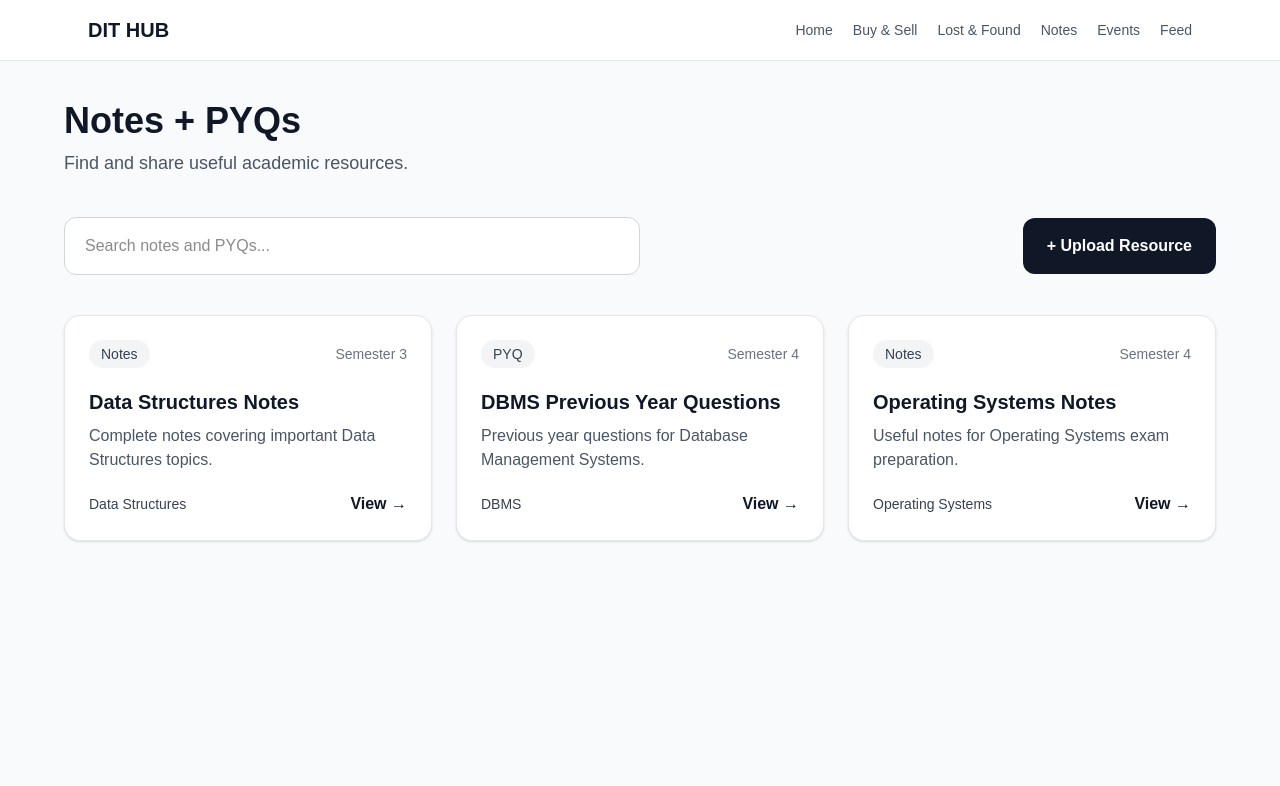
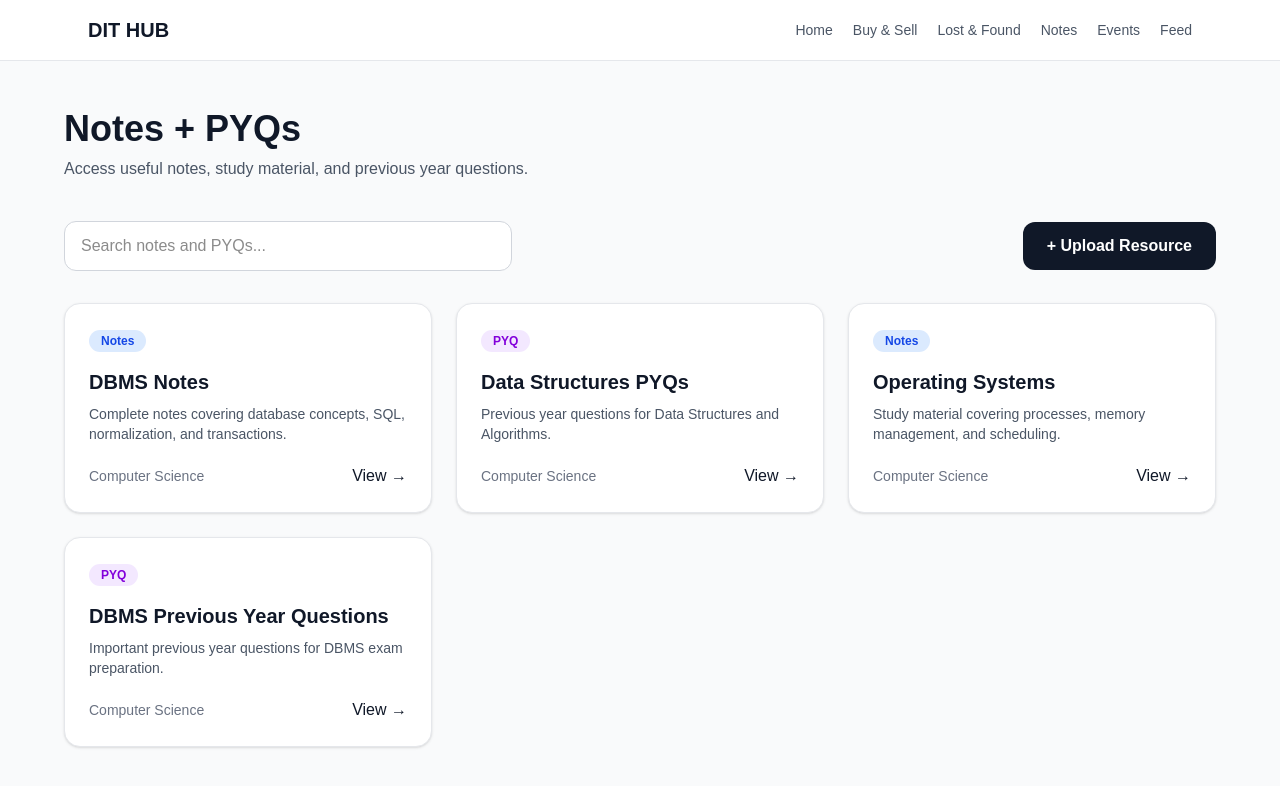
Before and after one commit to JatinPundir-0087/dit-hub, a Next.js app: page /notes in a window 1280 px wide. Shown: the top 786 px of the page. Built offline with nearby package versions, Linux system fonts and the light colour scheme.

Commit message:
Create events page

```diff
--- a/app/events/page.tsx
+++ b/app/events/page.tsx
@@ -1,101 +1,106 @@
 export default function Events() {
-  const events = [
-    {
-      title: "Tech Fest 2026",
-      date: "March 15, 2026",
-      location: "DIT University Campus",
-      description:
-        "A university-wide technology festival featuring competitions, workshops, and student projects.",
-      category: "Technology",
-    },
-    {
-      title: "Coding Competition",
-      date: "March 20, 2026",
-      location: "Computer Science Department",
-      description:
-        "Test your programming and problem-solving skills against fellow DIT students.",
-      category: "Competition",
-    },
-    {
-      title: "Cultural Night",
-      date: "March 28, 2026",
-      location: "University Auditorium",
-      description:
-        "An evening of music, dance, performances, and celebrations by DIT students.",
-      category: "Cultural",
-    },
-  ];
-
   return (
-    <main className="min-h-screen bg-gray-50 px-6 py-12 text-gray-900">
+    <main className="min-h-screen bg-gray-50 px-6 py-12">
       <div className="mx-auto max-w-6xl">
-        <div className="flex flex-col gap-6 sm:flex-row sm:items-start sm:justify-between">
-          <div>
-            <h1 className="text-4xl font-bold tracking-tight">
+        {/* Page Heading */}
+        <div className="mb-10">
+          <h1 className="text-4xl font-bold text-gray-900">
             Events
           </h1>
 
-            <p className="mt-3 text-lg text-gray-600">
-              Discover what&apos;s happening around DIT University.
+          <p className="mt-2 text-gray-600">
+            Discover upcoming events, competitions, workshops, and campus activities.
           </p>
         </div>
 
-          <button className="rounded-xl bg-gray-900 px-6 py-3 font-semibold text-white transition hover:bg-gray-800">
+        {/* Search and Create Button */}
+        <div className="mb-8 flex flex-col gap-4 sm:flex-row sm:items-center sm:justify-between">
+          <input
+            type="text"
+            placeholder="Search events..."
+            className="w-full rounded-xl border border-gray-300 bg-white px-4 py-3 outline-none focus:border-gray-500 sm:max-w-md"
+          />
+
+          <button className="rounded-xl bg-gray-900 px-6 py-3 font-semibold text-white transition hover:bg-gray-700">
             + Create Event
           </button>
         </div>
 
-        <div className="mt-8">
-          <input
-            type="text"
-            placeholder="Search events..."
-            className="w-full max-w-md rounded-xl border border-gray-300 bg-white px-5 py-3 outline-none transition focus:border-gray-500"
-          />
+        {/* Events Grid */}
+        <section className="grid gap-6 sm:grid-cols-2 lg:grid-cols-3">
+
+          {/* Event 1 */}
+          <div className="rounded-2xl border border-gray-200 bg-white p-6 shadow-sm">
+            <div className="mb-4 flex h-40 items-center justify-center rounded-xl bg-gray-100 text-gray-400">
+              Event Image
             </div>
 
-        <section className="mt-8 grid gap-6 md:grid-cols-2 lg:grid-cols-3">
-          {events.map((event) => (
-            <article
-              key={event.title}
-              className="rounded-2xl border border-gray-200 bg-white p-6 shadow-sm"
-            >
-              <div className="flex items-center justify-between">
-                <span className="rounded-full bg-gray-100 px-3 py-1 text-sm font-medium text-gray-700">
-                  {event.category}
+            <span className="rounded-full bg-blue-100 px-3 py-1 text-xs font-semibold text-blue-700">
+              Competition
             </span>
 
-                <span className="text-sm text-gray-500">
-                  Upcoming
-                </span>
+            <h2 className="mt-4 text-xl font-semibold text-gray-900">
+              DIT Hackathon 2026
+            </h2>
+
+            <p className="mt-2 text-sm text-gray-600">
+              Join fellow students for an exciting coding and innovation challenge.
+            </p>
+
+            <div className="mt-4 border-t border-gray-200 pt-4 text-sm text-gray-500">
+              <p>📅 15 September 2026</p>
+              <p className="mt-1">📍 DIT University Campus</p>
+            </div>
           </div>
 
-              <h2 className="mt-5 text-xl font-semibold">
-                {event.title}
+          {/* Event 2 */}
+          <div className="rounded-2xl border border-gray-200 bg-white p-6 shadow-sm">
+            <div className="mb-4 flex h-40 items-center justify-center rounded-xl bg-gray-100 text-gray-400">
+              Event Image
+            </div>
+
+            <span className="rounded-full bg-purple-100 px-3 py-1 text-xs font-semibold text-purple-700">
+              Workshop
+            </span>
+
+            <h2 className="mt-4 text-xl font-semibold text-gray-900">
+              AI & Machine Learning Workshop
             </h2>
 
-              <p className="mt-3 text-gray-600">
-                {event.description}
+            <p className="mt-2 text-sm text-gray-600">
+              Learn the fundamentals of artificial intelligence and machine learning.
             </p>
 
-              <div className="mt-6 space-y-2 border-t border-gray-100 pt-4 text-sm text-gray-600">
-                <p>
-                  <span className="font-medium text-gray-900">Date: </span>
-                  {event.date}
+            <div className="mt-4 border-t border-gray-200 pt-4 text-sm text-gray-500">
+              <p>📅 20 September 2026</p>
+              <p className="mt-1">📍 Seminar Hall</p>
+            </div>
+          </div>
+
+          {/* Event 3 */}
+          <div className="rounded-2xl border border-gray-200 bg-white p-6 shadow-sm">
+            <div className="mb-4 flex h-40 items-center justify-center rounded-xl bg-gray-100 text-gray-400">
+              Event Image
+            </div>
+
+            <span className="rounded-full bg-green-100 px-3 py-1 text-xs font-semibold text-green-700">
+              Campus Event
+            </span>
+
+            <h2 className="mt-4 text-xl font-semibold text-gray-900">
+              Cultural Fest
+            </h2>
+
+            <p className="mt-2 text-sm text-gray-600">
+              Celebrate music, dance, art, and culture with the DIT student community.
             </p>
 
-                <p>
-                  <span className="font-medium text-gray-900">
-                    Location:{" "}
-                  </span>
-                  {event.location}
-                </p>
+            <div className="mt-4 border-t border-gray-200 pt-4 text-sm text-gray-500">
+              <p>📅 28 September 2026</p>
+              <p className="mt-1">📍 Main Auditorium</p>
+            </div>
           </div>
 
-              <button className="mt-6 font-semibold text-gray-900 hover:underline">
-                View Details →
-              </button>
-            </article>
-          ))}
         </section>
       </div>
     </main>
--- a/app/notes/page.tsx
+++ b/app/notes/page.tsx
@@ -1,87 +1,125 @@
 export default function Notes() {
-  const resources = [
-    {
-      title: "Data Structures Notes",
-      description: "Complete notes covering important Data Structures topics.",
-      subject: "Data Structures",
-      type: "Notes",
-      semester: "Semester 3",
-    },
-    {
-      title: "DBMS Previous Year Questions",
-      description: "Previous year questions for Database Management Systems.",
-      subject: "DBMS",
-      type: "PYQ",
-      semester: "Semester 4",
-    },
-    {
-      title: "Operating Systems Notes",
-      description: "Useful notes for Operating Systems exam preparation.",
-      subject: "Operating Systems",
-      type: "Notes",
-      semester: "Semester 4",
-    },
-  ];
-
   return (
-    <main className="min-h-screen bg-gray-50 px-6 py-10">
+    <main className="min-h-screen bg-gray-50 px-6 py-12">
       <div className="mx-auto max-w-6xl">
         <div className="mb-10">
           <h1 className="text-4xl font-bold text-gray-900">
             Notes + PYQs
           </h1>
-          <p className="mt-2 text-lg text-gray-600">
-            Find and share useful academic resources.
+
+          <p className="mt-2 text-gray-600">
+            Access useful notes, study material, and previous year questions.
           </p>
         </div>
 
-        <div className="mb-10 flex items-center justify-between gap-4">
+        <div className="mb-8 flex flex-col gap-4 sm:flex-row sm:items-center sm:justify-between">
           <input
             type="text"
             placeholder="Search notes and PYQs..."
-            className="w-full max-w-xl rounded-xl border border-gray-300 bg-white px-5 py-4 outline-none focus:border-gray-500"
+            className="w-full rounded-xl border border-gray-300 bg-white px-4 py-3 outline-none focus:border-gray-500 sm:max-w-md"
           />
 
-          <button className="rounded-xl bg-gray-900 px-6 py-4 font-semibold text-white">
+          <button className="rounded-xl bg-gray-900 px-6 py-3 font-semibold text-white transition hover:bg-gray-700">
             + Upload Resource
           </button>
         </div>
 
-        <section className="grid gap-6 md:grid-cols-2 lg:grid-cols-3">
-          {resources.map((resource) => (
-            <div
-              key={resource.title}
-              className="rounded-2xl border border-gray-200 bg-white p-6 shadow-sm"
-            >
-              <div className="mb-5 flex items-center justify-between">
-                <span className="rounded-full bg-gray-100 px-3 py-1 text-sm font-medium text-gray-700">
-                  {resource.type}
+        <section className="grid gap-6 sm:grid-cols-2 lg:grid-cols-3">
+          <div className="rounded-2xl border border-gray-200 bg-white p-6 shadow-sm">
+            <span className="rounded-full bg-blue-100 px-3 py-1 text-xs font-semibold text-blue-700">
+              Notes
             </span>
 
-                <span className="text-sm text-gray-500">
-                  {resource.semester}
-                </span>
-              </div>
-
-              <h2 className="text-xl font-bold text-gray-900">
-                {resource.title}
+            <h2 className="mt-4 text-xl font-semibold text-gray-900">
+              DBMS Notes
             </h2>
 
-              <p className="mt-2 text-gray-600">
-                {resource.description}
+            <p className="mt-2 text-sm text-gray-600">
+              Complete notes covering database concepts, SQL, normalization, and transactions.
             </p>
 
             <div className="mt-5 flex items-center justify-between">
-                <span className="text-sm font-medium text-gray-700">
-                  {resource.subject}
+              <span className="text-sm text-gray-500">
+                Computer Science
               </span>
 
-                <button className="font-semibold text-gray-900 hover:underline">
+              <button className="font-medium text-gray-900 hover:underline">
                 View →
               </button>
             </div>
           </div>
-          ))}
+
+          <div className="rounded-2xl border border-gray-200 bg-white p-6 shadow-sm">
+            <span className="rounded-full bg-purple-100 px-3 py-1 text-xs font-semibold text-purple-700">
+              PYQ
+            </span>
+
+            <h2 className="mt-4 text-xl font-semibold text-gray-900">
+              Data Structures PYQs
+            </h2>
+
+            <p className="mt-2 text-sm text-gray-600">
+              Previous year questions for Data Structures and Algorithms.
+            </p>
+
+            <div className="mt-5 flex items-center justify-between">
+              <span className="text-sm text-gray-500">
+                Computer Science
+              </span>
+
+              <button className="font-medium text-gray-900 hover:underline">
+                View →
+              </button>
+            </div>
+          </div>
+
+          <div className="rounded-2xl border border-gray-200 bg-white p-6 shadow-sm">
+            <span className="rounded-full bg-blue-100 px-3 py-1 text-xs font-semibold text-blue-700">
+              Notes
+            </span>
+
+            <h2 className="mt-4 text-xl font-semibold text-gray-900">
+              Operating Systems
+            </h2>
+
+            <p className="mt-2 text-sm text-gray-600">
+              Study material covering processes, memory management, and scheduling.
+            </p>
+
+            <div className="mt-5 flex items-center justify-between">
+              <span className="text-sm text-gray-500">
+                Computer Science
+              </span>
+
+              <button className="font-medium text-gray-900 hover:underline">
+                View →
+              </button>
+            </div>
+          </div>
+
+          <div className="rounded-2xl border border-gray-200 bg-white p-6 shadow-sm">
+            <span className="rounded-full bg-purple-100 px-3 py-1 text-xs font-semibold text-purple-700">
+              PYQ
+            </span>
+
+            <h2 className="mt-4 text-xl font-semibold text-gray-900">
+              DBMS Previous Year Questions
+            </h2>
+
+            <p className="mt-2 text-sm text-gray-600">
+              Important previous year questions for DBMS exam preparation.
+            </p>
+
+            <div className="mt-5 flex items-center justify-between">
+              <span className="text-sm text-gray-500">
+                Computer Science
+              </span>
+
+              <button className="font-medium text-gray-900 hover:underline">
+                View →
+              </button>
+            </div>
+          </div>
         </section>
       </div>
     </main>
```
Lines whose indentation alone changed are shown as unchanged.
